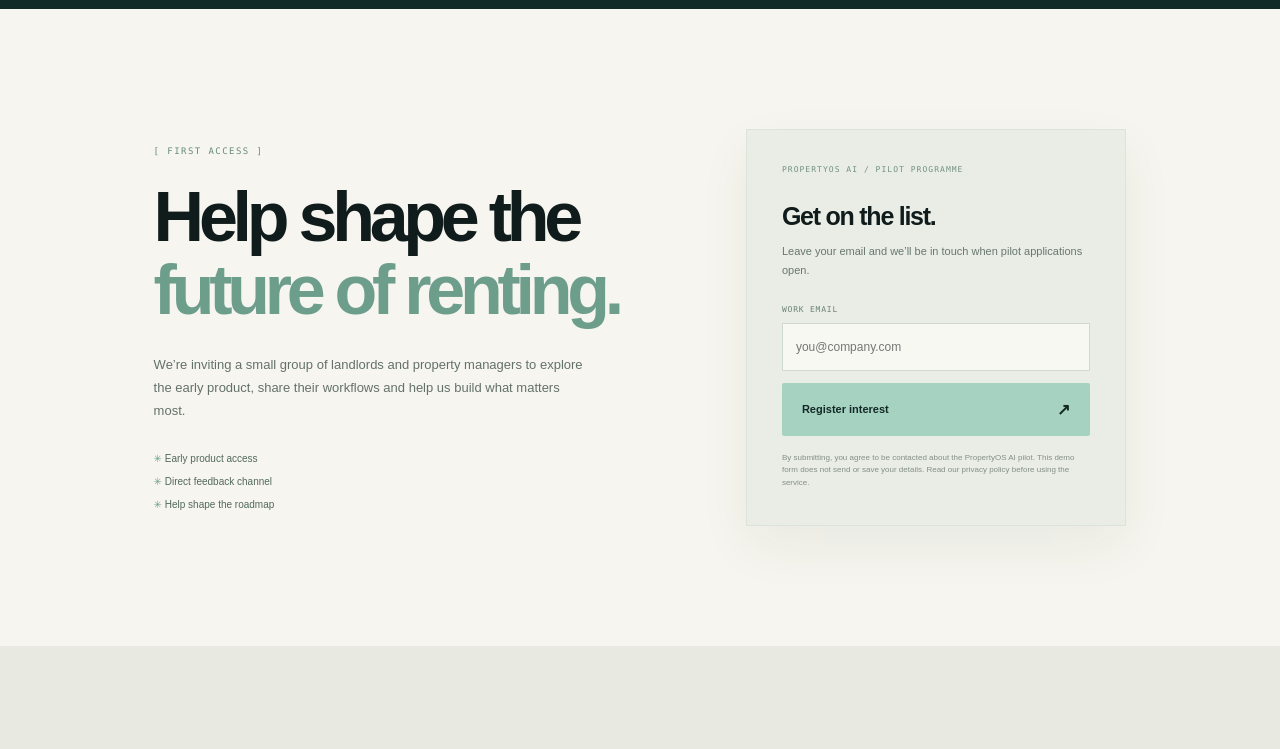
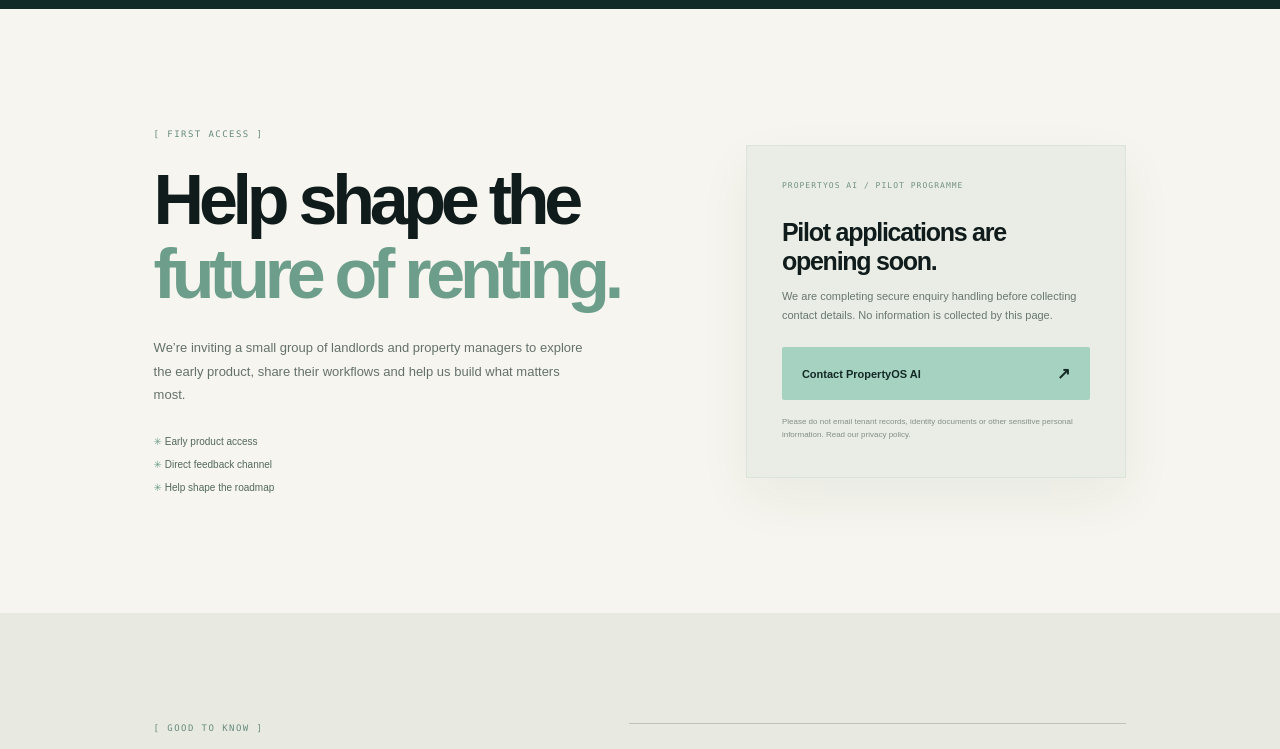
Before and after one commit to Stariuxe/create-an-app-that-monitors-rent-of-properties, a Next.js app: page / in a window 1280 px wide. Shown: the part 4120-4869 px from the top of the page. Built offline with nearby package versions, Linux system fonts and the light colour scheme.

Commit message:
Disable non-persistent pilot enquiry form until secure capture is live

```diff
--- a/app/page.tsx
+++ b/app/page.tsx
@@ -63,15 +63,7 @@ function DashboardPreview() {
 
 export default function Home() {
   const [menuOpen, setMenuOpen] = useState(false);
-  const [email, setEmail] = useState("");
-  const [submitted, setSubmitted] = useState(false);
   const [faqOpen, setFaqOpen] = useState<number | null>(0);
-
-  function submitInterest(e: React.FormEvent<HTMLFormElement>) {
-    e.preventDefault();
-    if (!email.trim()) return;
-    setSubmitted(true);
-  }
 
   const closeMenu = () => setMenuOpen(false);
 
@@ -125,7 +117,7 @@ export default function Home() {
 
       <section className="pilot-section" id="pilot">
         <div className="pilot-copy"><div className="section-index">[ FIRST ACCESS ]</div><h2>Help shape the<br /><em>future of renting.</em></h2><p>We’re inviting a small group of landlords and property managers to explore the early product, share their workflows and help us build what matters most.</p><div className="pilot-points"><span>✳ Early product access</span><span>✳ Direct feedback channel</span><span>✳ Help shape the roadmap</span></div></div>
-        <div className="pilot-form-card"><div className="form-eyebrow">PROPERTYOS AI / PILOT PROGRAMME</div>{submitted ? <div className="success-state"><div className="success-icon">✓</div><h3>You’re on our radar.</h3><p>Thanks for your interest. This demo form has recorded your entry in this page session only. Connect a form service or backend before collecting real enquiries.</p><button onClick={()=>{setSubmitted(false);setEmail("");}}>Add another email ↗</button></div> : <><h3>Get on the list.</h3><p>Leave your email and we’ll be in touch when pilot applications open.</p><form onSubmit={submitInterest}><label htmlFor="pilot-email">WORK EMAIL</label><input id="pilot-email" type="email" placeholder="you@company.com" value={email} onChange={e=>setEmail(e.target.value)} required /><button className="button button-primary form-button" type="submit">Register interest <span>↗</span></button></form><small className="form-disclaimer">By submitting, you agree to be contacted about the PropertyOS AI pilot. This demo form does not send or save your details. Read our privacy policy before using the service.</small></>}</div>
+        <div className="pilot-form-card"><div className="form-eyebrow">PROPERTYOS AI / PILOT PROGRAMME</div><h3>Pilot applications are opening soon.</h3><p>We are completing secure enquiry handling before collecting contact details. No information is collected by this page.</p><a className="button button-primary form-button" href="mailto:hello@propertyos.ai?subject=PropertyOS%20AI%20pilot%20enquiry">Contact PropertyOS AI <span>↗</span></a><small className="form-disclaimer">Please do not email tenant records, identity documents or other sensitive personal information. Read our <a href="/privacy">privacy policy</a>.</small></div>
       </section>
 
       <section className="faq-section" id="faq"><div className="faq-intro"><div className="section-index">[ GOOD TO KNOW ]</div><h2>Questions,<br /><em>considered.</em></h2><p>A few things to know as we prepare the first release.</p></div><div className="faq-list">{[
```
